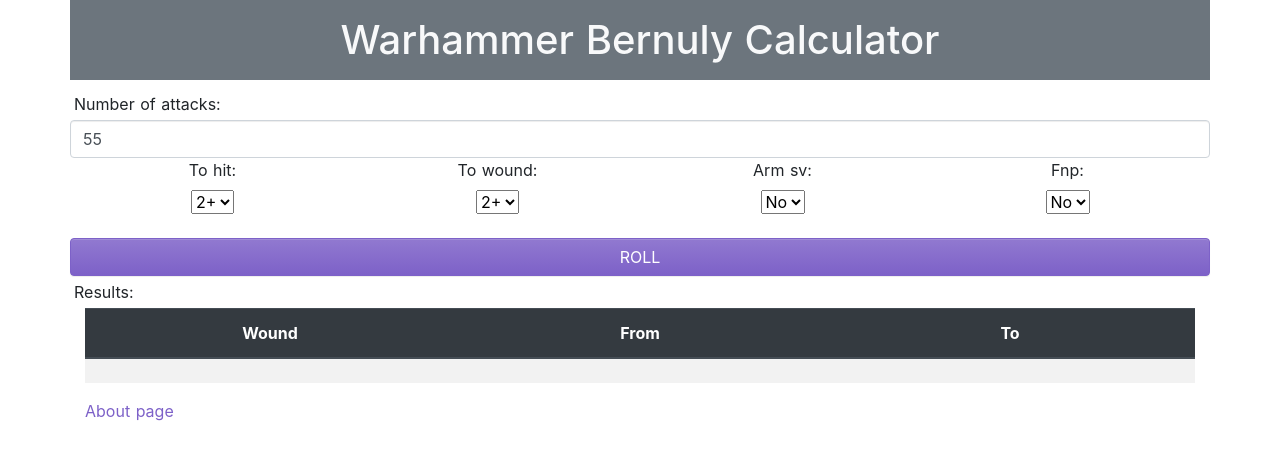
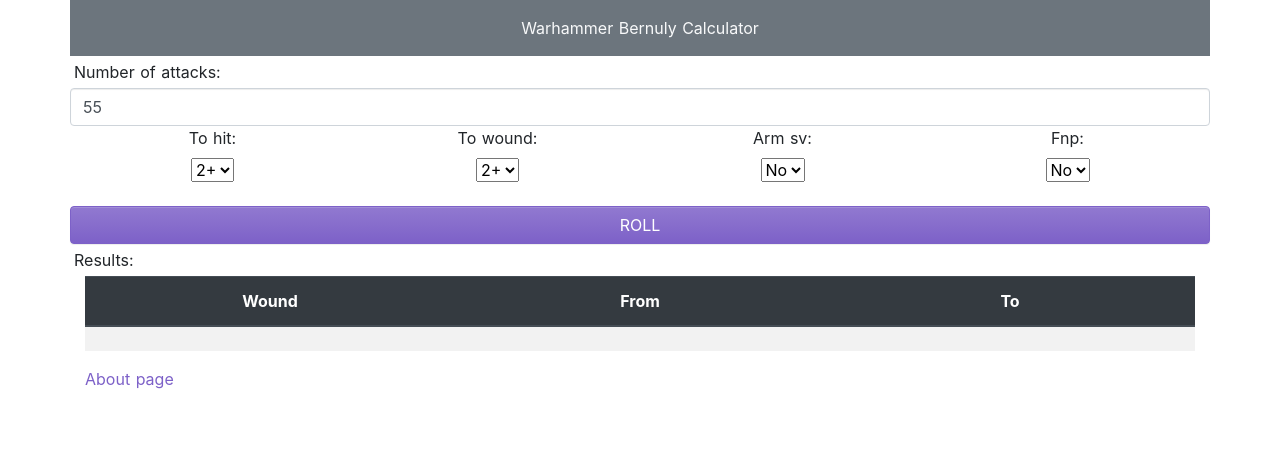
Before and after one commit to Babinoff/wh_calc_vue_bootstrap, a Nuxt app: page / in a window 1280 px wide. Shown: the top 460 px of the page. Built offline with nearby package versions, Linux system fonts and the light colour scheme.

Commit message:
v-resize

```diff
--- a/package.json
+++ b/package.json
@@ -18,7 +18,8 @@
     "bootstrap-vue": "^2.0.0",
     "eslint": "^6.7.2",
     "nuxt": "^2.0.0",
-    "serialize-javascript": "^2.1.1"
+    "serialize-javascript": "^2.1.1",
+    "vue-resize-text": "^0.1.0"
   },
   "devDependencies": {
     "cross-env": "^6.0.3",
--- a/pages/index.vue
+++ b/pages/index.vue
@@ -2,7 +2,10 @@
 <body>
   <b-container>
 	<b-row class="">
-	<h1 class="text-center w-100 p-3 bg-secondary text-light">Warhammer Bernuly Calculator</h1>
+	<div class="text-center w-100 p-3 bg-secondary text-light"> Warhammer Bernuly Calculator
+		<!-- v-resize-text="{minFontSize: '50px', maxFontSize: '100px'} -->
+	<!-- <h1 class="text-center w-100 p-3 bg-secondary text-light">Warhammer Bernuly Calculator</h1> -->
+	</div>
 	</b-row>
 	<form class=" " id="id_form">
 		<b-row class="p-1">
@@ -151,7 +154,7 @@
 			let brnpsum = [];
 			const n = atk;
 			const reducer = (accumulator, currentValue) => accumulator + currentValue;
-			for (const k of Array(atk).keys()) { //+1 нужно из за начала списка с 0
+			for (const k of Array(atk).keys()) {
 				const brn_f = 100 * brn(brn_p, k, n);
 				// console.log(brn_f)
 				brnpsum.push(brn_f);
@@ -167,7 +170,8 @@
 			let hundred_from = 0
 			let hundred_wound = 0
 			let count = 0
-			// console.log(ok_nums_list.length)
+			console.log(ok_nums_list.length)
+			console.log(ok_nums_list)
 			let result_list_test = []
 			let list_of_object = []
 			for (const [i, num] of ok_nums_list.entries()) {
```
Also changed, not shown: 1 other file (tests, documents, lock files or other folders).
